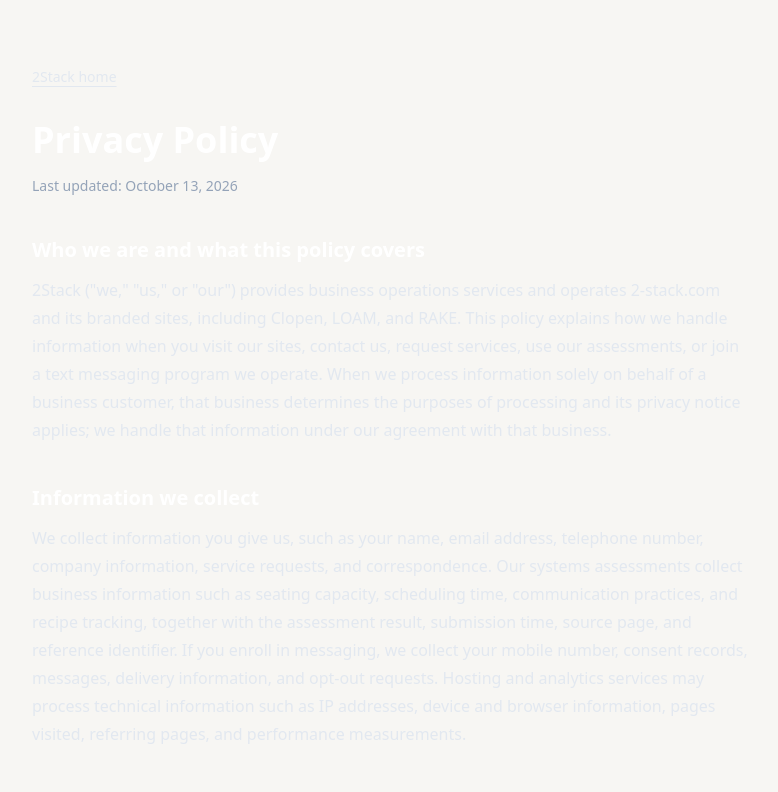
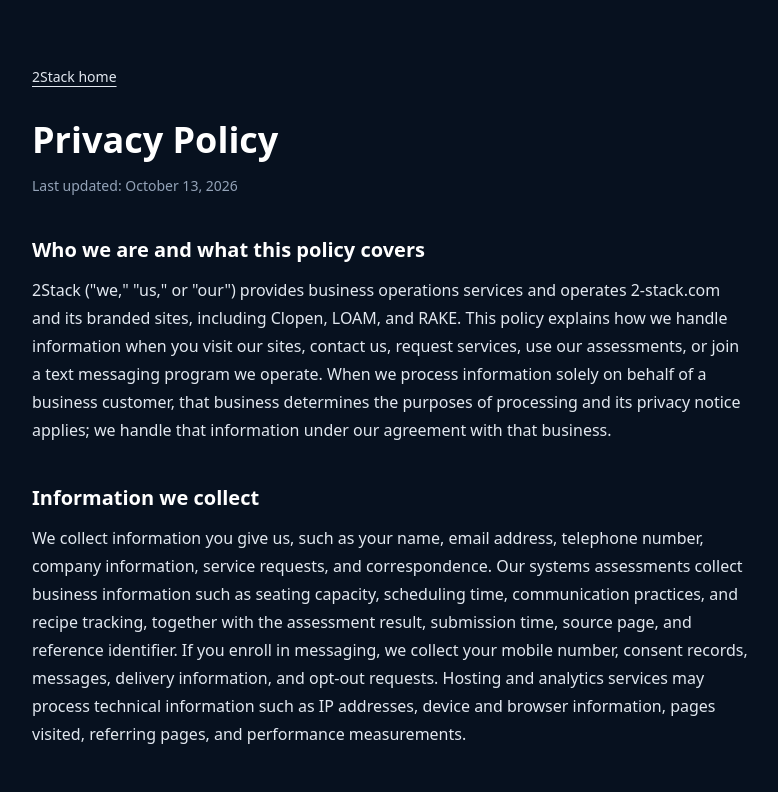
Before and after one commit to haikudetat-ctrl/2-stack-landing-page, a Next.js app: page /privacy in a window 1280 px wide. Shown: the top 792 px of the page, without its empty margins (248-1026 px from the left). Built offline with nearby package versions, Linux system fonts and the light colour scheme; no server answers.

Commit message:
Fix privacy page contrast with explicit dark background

```diff
--- a/app/privacy/page.tsx
+++ b/app/privacy/page.tsx
@@ -65,7 +65,7 @@
 
 export default function PrivacyPage() {
   return (
-    <>
+    <div className="min-h-screen bg-[#07111f]">
       <main className="mx-auto max-w-3xl px-6 py-16 text-slate-200">
         <Link href="/" className="text-sm underline underline-offset-4">2Stack home</Link>
         <h1 className="mt-8 text-4xl font-semibold text-white">Privacy Policy</h1>
@@ -83,6 +83,6 @@
         </p>
       </main>
       <Footer />
-    </>
+    </div>
   );
 }
```
